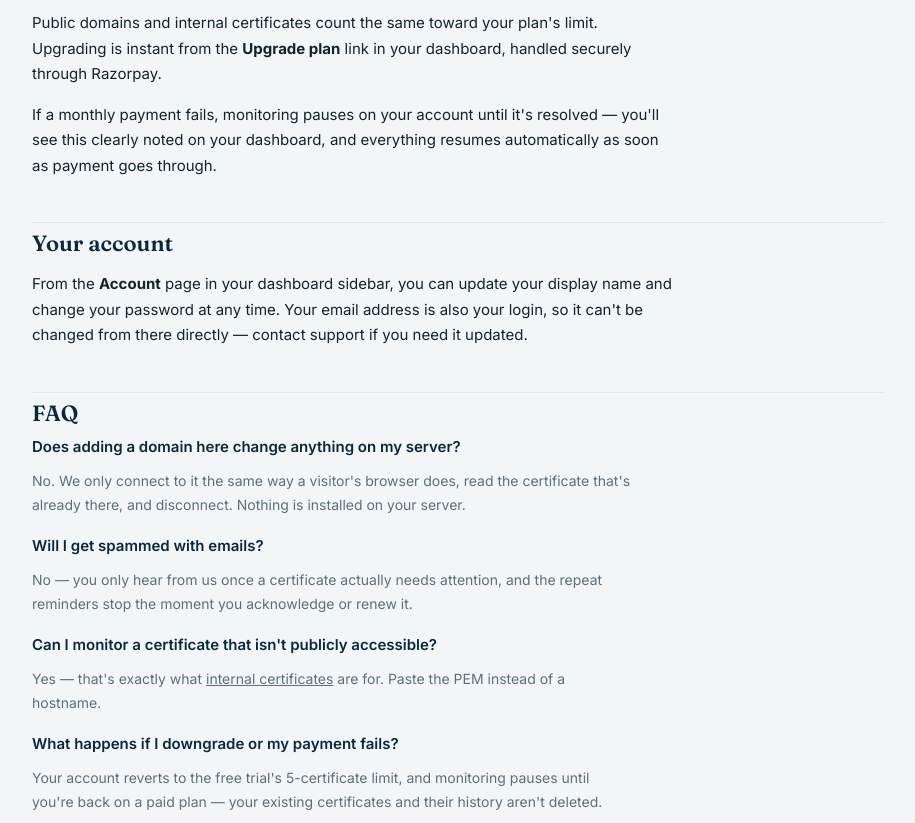
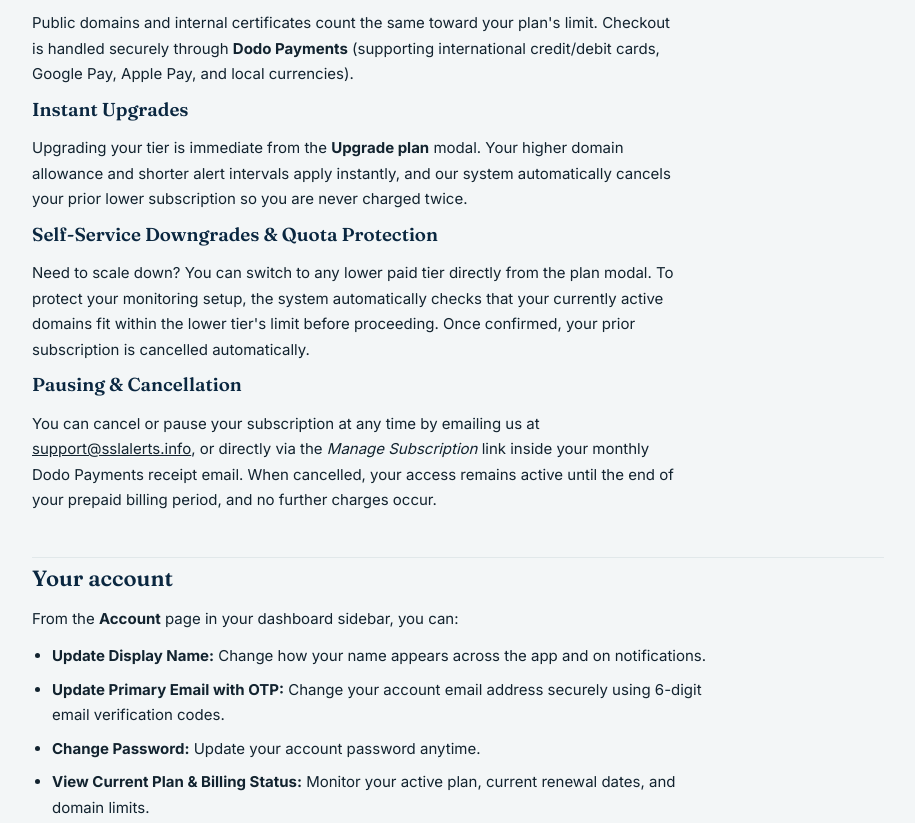
Before and after one commit to rohith0708/ssl_alerts, a website: page public/docs.html in a window 1280 px wide. Shown: the part 5520-6343 px from the top of the page, without its empty margins (316-1231 px from the left). Drawn offline with Linux system fonts and the light colour scheme; no server answers.

Commit message:
docs: add Dodo Payments billing, instant upgrades, downgrades, and cancellation to documentation

```diff
--- a/public/docs.html
+++ b/public/docs.html
@@ -197,13 +197,27 @@
         <li><strong>Agency ($50/month)</strong> — 500 domains / certificates, up to 25 alert recipients, 10-min critical alert intervals.</li>
         <li><strong>Enterprise Plan (&gt;500 domains)</strong> — Custom quotas, dedicated checking workers, 24/7 SLA, and invoice billing. Contact <a href="mailto:support@sslalerts.info">support@sslalerts.info</a>.</li>
       </ul>
-      <p>Public domains and internal certificates count the same toward your plan's limit. Upgrading is instant from the <strong>Upgrade plan</strong> link in your dashboard, handled securely through Razorpay.</p>
-      <p>If a monthly payment fails, monitoring pauses on your account until it's resolved — you'll see this clearly noted on your dashboard, and everything resumes automatically as soon as payment goes through.</p>
+      <p>Public domains and internal certificates count the same toward your plan's limit. Checkout is handled securely through <strong>Dodo Payments</strong> (supporting international credit/debit cards, Google Pay, Apple Pay, and local currencies).</p>
+
+      <h3>Instant Upgrades</h3>
+      <p>Upgrading your tier is immediate from the <strong>Upgrade plan</strong> modal. Your higher domain allowance and shorter alert intervals apply instantly, and our system automatically cancels your prior lower subscription so you are never charged twice.</p>
+
+      <h3>Self-Service Downgrades &amp; Quota Protection</h3>
+      <p>Need to scale down? You can switch to any lower paid tier directly from the plan modal. To protect your monitoring setup, the system automatically checks that your currently active domains fit within the lower tier's limit before proceeding. Once confirmed, your prior subscription is cancelled automatically.</p>
+
+      <h3>Pausing &amp; Cancellation</h3>
+      <p>You can cancel or pause your subscription at any time by emailing us at <a href="mailto:support@sslalerts.info">support@sslalerts.info</a>, or directly via the <em>Manage Subscription</em> link inside your monthly Dodo Payments receipt email. When cancelled, your access remains active until the end of your prepaid billing period, and no further charges occur.</p>
     </section>
 
     <section id="account" class="docs-section">
       <h2>Your account</h2>
-      <p>From the <strong>Account</strong> page in your dashboard sidebar, you can update your display name and change your password at any time. Your email address is also your login, so it can't be changed from there directly — contact support if you need it updated.</p>
+      <p>From the <strong>Account</strong> page in your dashboard sidebar, you can:</p>
+      <ul class="docs-list">
+        <li><strong>Update Display Name:</strong> Change how your name appears across the app and on notifications.</li>
+        <li><strong>Update Primary Email with OTP:</strong> Change your account email address securely using 6-digit email verification codes.</li>
+        <li><strong>Change Password:</strong> Update your account password anytime.</li>
+        <li><strong>View Current Plan &amp; Billing Status:</strong> Monitor your active plan, current renewal dates, and domain limits.</li>
+      </ul>
     </section>
 
     <section id="faq" class="docs-section">
@@ -221,8 +235,16 @@
         <p>Yes — that's exactly what <a href="#add-internal">internal certificates</a> are for. Paste the PEM instead of a hostname.</p>
       </div>
       <div class="docs-faq-item">
-        <h3>What happens if I downgrade or my payment fails?</h3>
-        <p>Your account reverts to the free trial's 5-certificate limit, and monitoring pauses until you're back on a paid plan — your existing certificates and their history aren't deleted.</p>
+        <h3>What happens if I upgrade or downgrade my plan?</h3>
+        <p>Upgrades and downgrades are seamless. Your new domain limit takes effect immediately, and your previous subscription is automatically cancelled so you only ever have one active billing plan.</p>
+      </div>
+      <div class="docs-faq-item">
+        <h3>How do I cancel my subscription?</h3>
+        <p>Simply email <a href="mailto:support@sslalerts.info">support@sslalerts.info</a> or tap "Manage Subscription" on any Dodo Payments invoice email. We will process your cancellation immediately with zero hassle.</p>
+      </div>
+      <div class="docs-faq-item">
+        <h3>What happens when my 30-day free trial expires?</h3>
+        <p>A banner appears inviting you to choose any paid plan ($2 Micro, $5 Starter, etc.) to continue automated daily checks and alerts. None of your added domains or saved certificates are ever deleted.</p>
       </div>
     </section>
 
```
Also changed, not shown: public/dashboard.html (+27 -4 lines), README.md.
